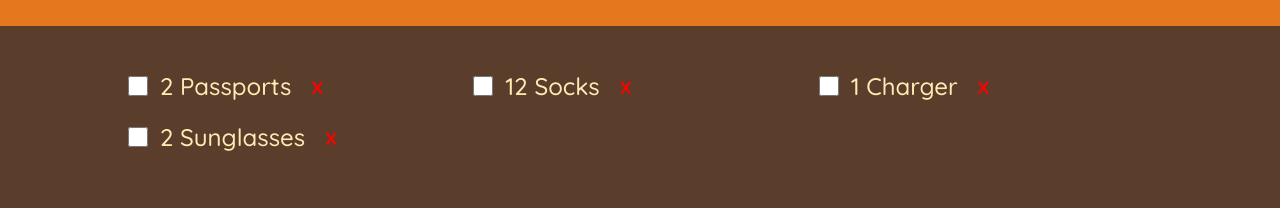
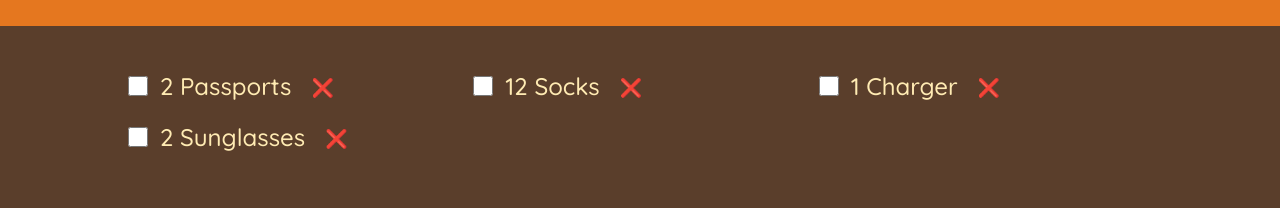
Before and after one commit to vigneriCodez/travel-pack-parakeet, a React (Create React App) app: page / in a window 1280 px wide. Shown: the part 251-459 px from the top of the page. Built offline with nearby package versions, Linux system fonts and the light colour scheme.

Commit message:
add emoji '❌'

```diff
--- a/src/components/Item.js
+++ b/src/components/Item.js
@@ -11,9 +11,7 @@ function Item({ item, onDeleteItem, onToggleItem }) {
 			<span style={item.packed ? { textDecoration: 'line-through' } : {}}>
 				{item.quantity} {item.description}
 			</span>
-			<button style={{ color: 'red' }} onClick={() => onDeleteItem(item.id)}>
-				X
-			</button>
+			<button onClick={() => onDeleteItem(item.id)}>❌</button>
 		</li>
 	);
 }
```
